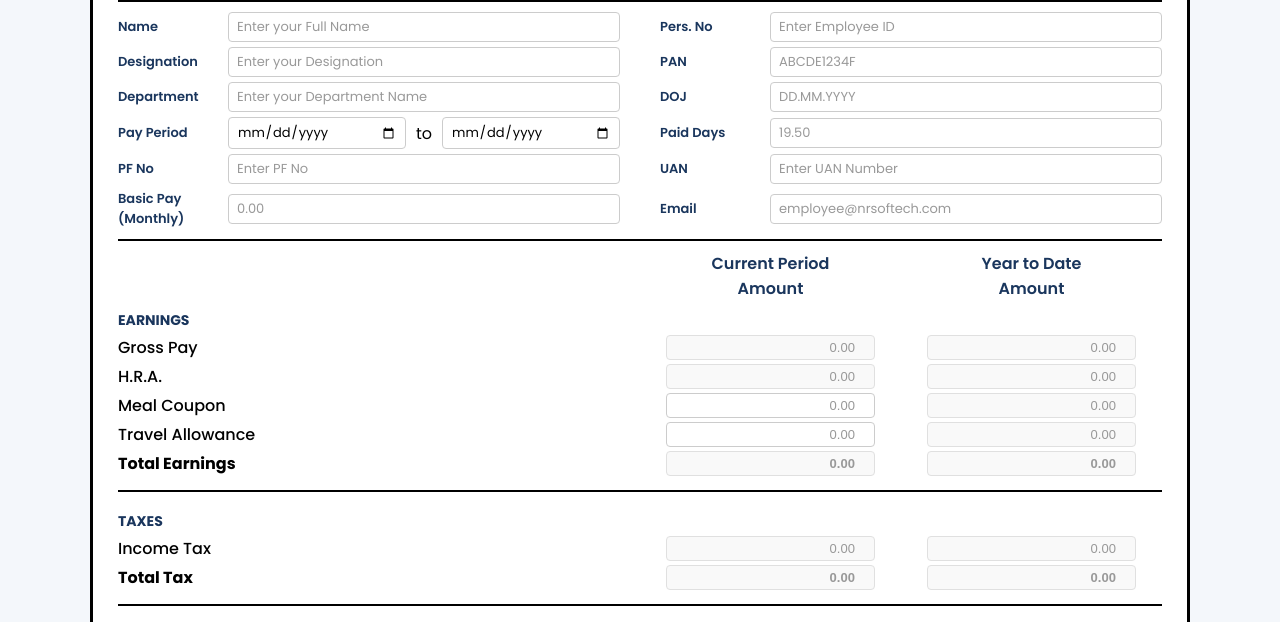
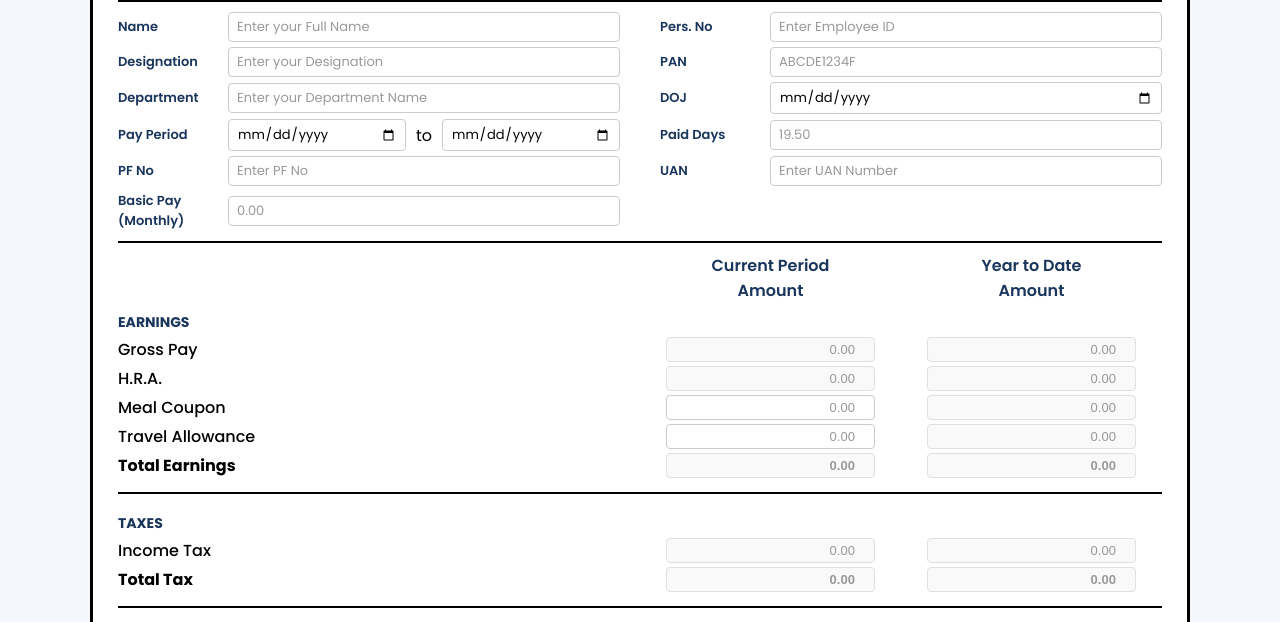
Before and after one commit to pallelatarun/Payslip_Kumar, a website: page payslip.html in a window 1280 px wide. Shown: the part 170-792 px from the top of the page. Drawn offline with Linux system fonts and the light colour scheme.

Commit message:
Update payslip.html

```diff
--- a/payslip.html
+++ b/payslip.html
@@ -69,9 +69,7 @@
           </div>
           <div class="input-box right">
             <label>DOJ</label>
-            <input type="text" id="doj" placeholder="DD.MM.YYYY" pattern="\d{2}\.\d{2}\.\d{4}" maxlength="10"
-              title="Accept Date Format DD.MM.YYYY"
-              oninput="let v = this.value.replace(/[^0-9]/g, ''); if(v.length > 2) v = v.substring(0,2) + '.' + v.substring(2); if(v.length > 5) v = v.substring(0,5) + '.' + v.substring(5); this.value = v;">
+            <input type="date" id="doj">
           </div>
         </div>
 
@@ -112,8 +110,6 @@
               oninput="this.value = this.value.replace(/[^0-9.]/g, ''); if(this.value.includes('.')){ let p = this.value.split('.'); this.value = p[0] + '.' + p[1].substring(0,2); }">
           </div>
           <div class="input-box right">
-            <label>Email</label>
-            <input type="email" id="empEmail" placeholder="employee@nrsoftech.com" required>
           </div>
         </div>
 
@@ -299,7 +295,7 @@
         <div class="action-buttons">
           <button type="button" class="btn btn-save" id="saveBtn">Save</button>
           <button type="button" class="btn btn-clear" id="clearBtn" style="background-color: #6c757d; color: white;">Clear</button>
-          <button type="button" class="btn btn-print" onclick="window.print()">Print</button>
+          <button type="button" class="btn btn-print" id="printBtn">Print</button>
           <button type="button" class="btn btn-download" id="downloadBtn">Download</button>
         </div>
 
```
